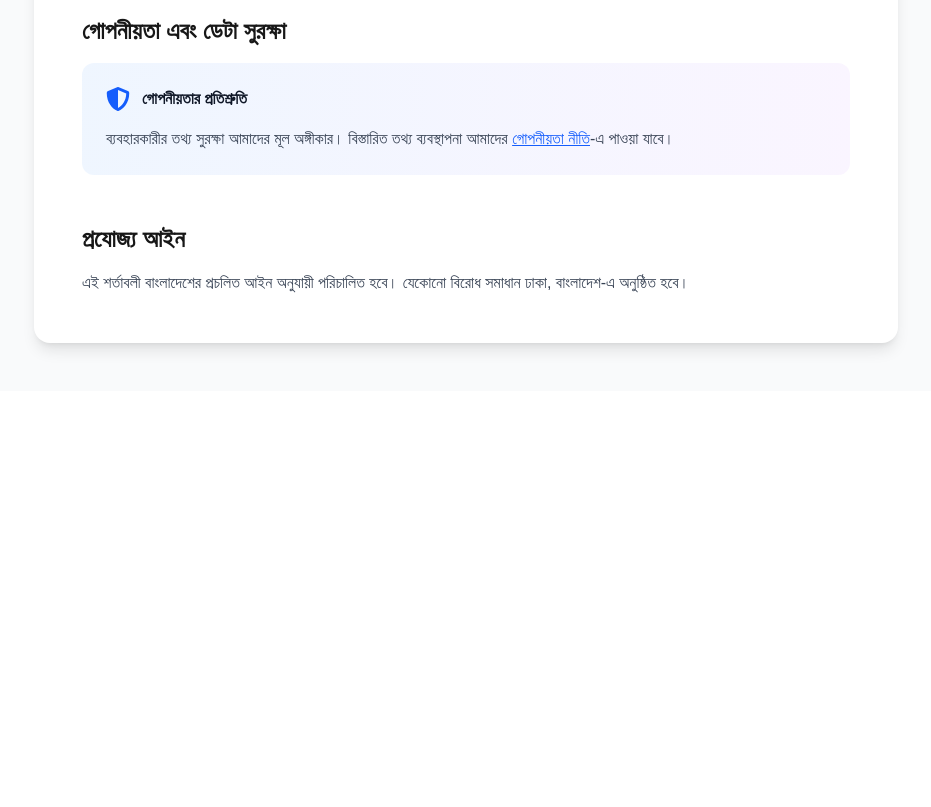
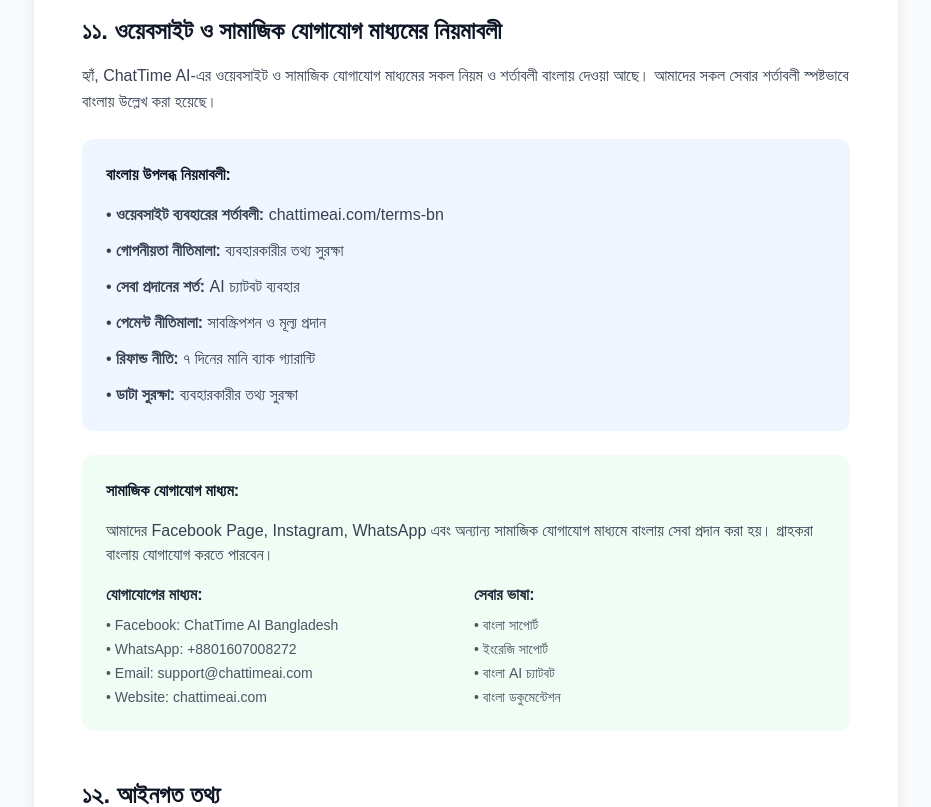
Before and after one commit to MrAbidAkash/AiChatbot-SAAS, a Next.js app: page /terms-bn in a window 1280 px wide. Shown: the part 1900-2707 px from the top of the page, without its empty margins (174-1105 px from the left). Before the commit the page ends 2291 px from the top, so only its background shows below. Built offline with nearby package versions, Linux system fonts and the light colour scheme.

Commit message:
terms updated

```diff
--- a/src/app/terms-bn/page.tsx
+++ b/src/app/terms-bn/page.tsx
@@ -166,8 +166,83 @@ export default function TermsBN() {
 
           {/* Privacy */}
           <section className="mb-12">
-            <h2 className="text-2xl font-bold mb-4">
-              গোপনীয়তা এবং ডেটা সুরক্ষা
+            <h2 className="text-2xl font-bold text-gray-900 mb-4">
+              ১১. ওয়েবসাইট ও সামাজিক যোগাযোগ মাধ্যমের নিয়মাবলী
+            </h2>
+            <p className="text-gray-700 leading-relaxed mb-6">
+              হ্যাঁ, ChatTime AI-এর ওয়েবসাইট ও সামাজিক যোগাযোগ মাধ্যমের সকল
+              নিয়ম ও শর্তাবলী বাংলায় দেওয়া আছে। আমাদের সকল সেবার শর্তাবলী
+              স্পষ্টভাবে বাংলায় উল্লেখ করা হয়েছে।
+            </p>
+
+            <div className="bg-blue-50 rounded-xl p-6">
+              <h3 className="font-semibold text-gray-900 mb-4">
+                বাংলায় উপলব্ধ নিয়মাবলী:
+              </h3>
+              <ul className="space-y-3 text-gray-700">
+                <li>
+                  • <strong>ওয়েবসাইট ব্যবহারের শর্তাবলী:</strong>{" "}
+                  chattimeai.com/terms-bn
+                </li>
+                <li>
+                  • <strong>গোপনীয়তা নীতিমালা:</strong> ব্যবহারকারীর তথ্য
+                  সুরক্ষা
+                </li>
+                <li>
+                  • <strong>সেবা প্রদানের শর্ত:</strong> AI চ্যাটবট ব্যবহার
+                </li>
+                <li>
+                  • <strong>পেমেন্ট নীতিমালা:</strong> সাবস্ক্রিপশন ও মূল্য
+                  প্রদান
+                </li>
+                <li>
+                  • <strong>রিফান্ড নীতি:</strong> ৭ দিনের মানি ব্যাক গ্যারান্টি
+                </li>
+                <li>
+                  • <strong>ডাটা সুরক্ষা:</strong> ব্যবহারকারীর তথ্য সুরক্ষা
+                </li>
+              </ul>
+            </div>
+
+            <div className="bg-green-50 rounded-xl p-6 mt-6">
+              <h3 className="font-semibold text-gray-900 mb-4">
+                সামাজিক যোগাযোগ মাধ্যম:
+              </h3>
+              <p className="text-gray-700 mb-4">
+                আমাদের Facebook Page, Instagram, WhatsApp এবং অন্যান্য সামাজিক
+                যোগাযোগ মাধ্যমে বাংলায় সেবা প্রদান করা হয়। গ্রাহকরা বাংলায়
+                যোগাযোগ করতে পারবেন।
+              </p>
+              <div className="grid md:grid-cols-2 gap-4">
+                <div>
+                  <h4 className="font-semibold text-gray-800 mb-2">
+                    যোগাযোগের মাধ্যম:
+                  </h4>
+                  <ul className="space-y-1 text-gray-600 text-sm">
+                    <li>• Facebook: ChatTime AI Bangladesh</li>
+                    <li>• WhatsApp: +8801607008272</li>
+                    <li>• Email: support@chattimeai.com</li>
+                    <li>• Website: chattimeai.com</li>
+                  </ul>
+                </div>
+                <div>
+                  <h4 className="font-semibold text-gray-800 mb-2">
+                    সেবার ভাষা:
+                  </h4>
+                  <ul className="space-y-1 text-gray-600 text-sm">
+                    <li>• বাংলা সাপোর্ট</li>
+                    <li>• ইংরেজি সাপোর্ট</li>
+                    <li>• বাংলা AI চ্যাটবট</li>
+                    <li>• বাংলা ডকুমেন্টেশন</li>
+                  </ul>
+                </div>
+              </div>
+            </div>
+          </section>
+
+          <section className="mb-8">
+            <h2 className="text-2xl font-bold text-gray-900 mb-4">
+              ১২. আইনগত তথ্য
             </h2>
             <div className="bg-gradient-to-r from-blue-50 to-purple-50 rounded-xl p-6">
               <div className="flex items-center mb-4">
@@ -179,10 +254,7 @@ export default function TermsBN() {
               <p className="text-gray-700">
                 ব্যবহারকারীর তথ্য সুরক্ষা আমাদের মূল অঙ্গীকার। বিস্তারিত তথ্য
                 ব্যবস্থাপনা আমাদের{" "}
-                <Link
-                  href="/privacy"
-                  className="text-blue-600 underline"
-                >
+                <Link href="/privacy" className="text-blue-600 underline">
                   গোপনীয়তা নীতি
                 </Link>
                 -এ পাওয়া যাবে।
```
